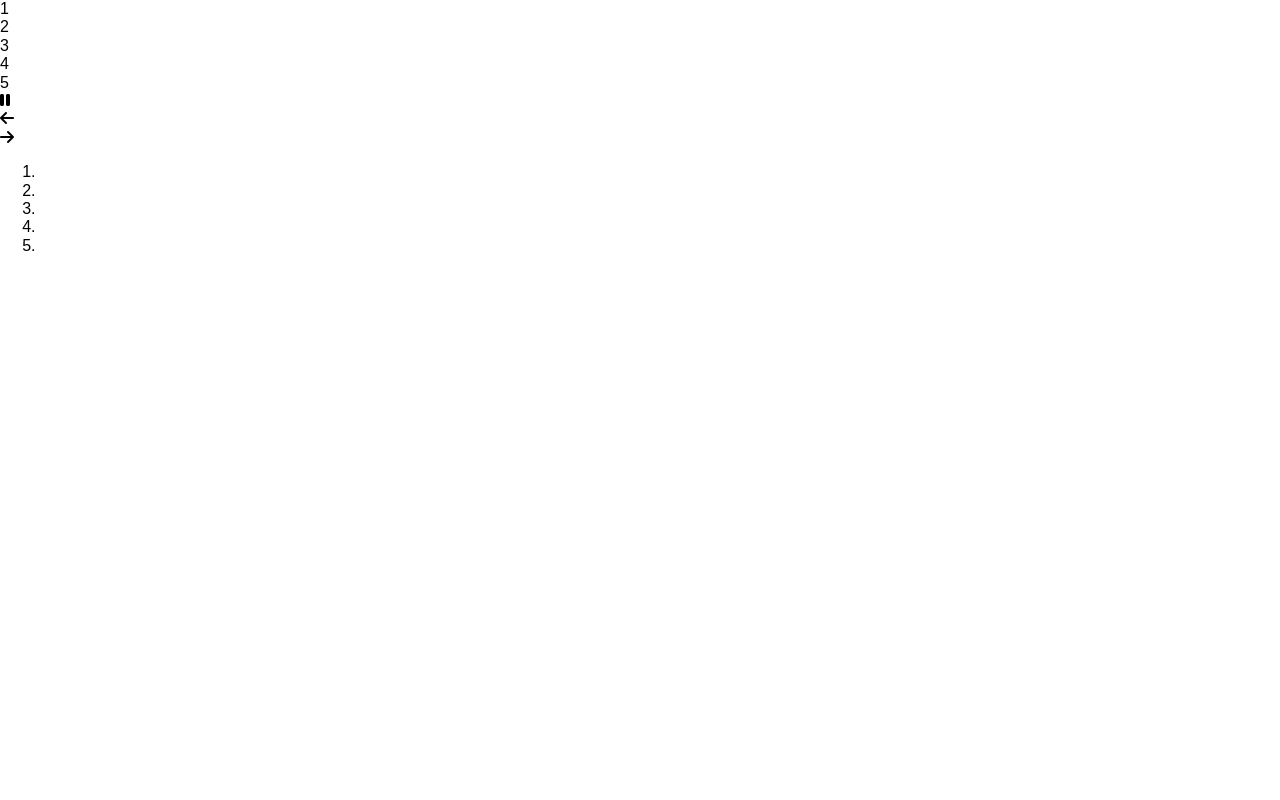
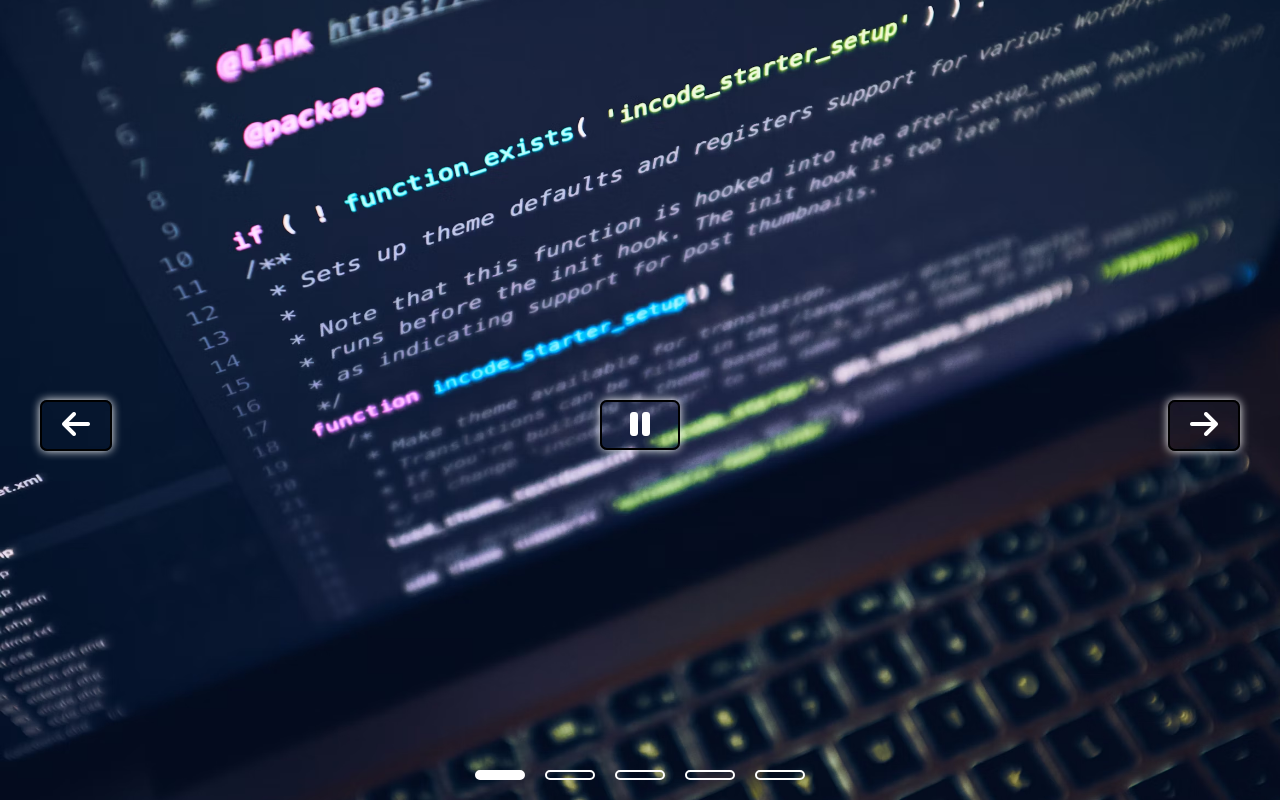
Before and after one commit to Pistalierro/Carousel_js, a website: page index.html in a window 1280 px wide. Drawn offline with Linux system fonts and the light colour scheme.

Commit message:
глобальная разметка и оформление

```diff
--- /dev/null
+++ b/assets/scss/_controls.scss
@@ -0,0 +1,59 @@
+@use "variables" as *;
+
+.controls {
+	position: absolute;
+	top: 50%;
+	z-index: 1;
+	display: flex;
+	justify-content: center;
+	width: 100%;
+	gap: $gap;
+	font-size: 1.5rem;
+}
+
+.control {
+	display: block;
+	padding: $gap * 0.25 $gap;
+	cursor: pointer;
+	user-select: none;
+	color: $color-light;
+	border: 2px solid $color-dark;
+	border-radius: 7px;
+	transition: background-color 0.3s ease;
+	font-size: 2rem;
+	box-shadow: 0 0 ($gap * 0.5) $color-light;
+
+	&:hover {
+		background-color: $color-dark;
+
+	}
+
+	&--pause {
+		display: block;
+		width: $gap * 4;
+		height: $gap * 2.5;
+		text-align: center;
+	}
+
+	&--prev {
+		position: absolute;
+		left: $gap *2;
+		order: -1;
+	}
+
+	&--next {
+		position: absolute;
+		right: $gap *2;
+	}
+}
+
+.control--pause {
+	position: relative;
+
+	> span {
+		position: absolute;
+		top: 50%;
+		left: 50%;
+		transform: translate(-50%, -50%);
+	}
+}
--- /dev/null
+++ b/assets/scss/_indicators.scss
@@ -0,0 +1,26 @@
+@use "variables" as *;
+
+.indicators {
+  position: absolute;
+  list-style: none;
+  margin: 0;
+  padding: 0;
+  display: flex;
+  justify-content: center;
+  bottom: $gap;
+  gap: $gap;
+  width: 100%;
+}
+
+.indicator {
+  display: block;
+  text-align: center;
+  height: $gap * 0.5;
+  width: $gap * 2.5;
+  border: 2px solid $color-light;
+  border-radius: 7px;
+
+  &.active {
+    background-color: $color-light;
+  }
+}
--- a/assets/scss/_slides.scss
+++ b/assets/scss/_slides.scss
@@ -1 +1,48 @@
 @use "variables" as *;
+
+.slides {
+	position: absolute;
+	top: 0;
+	right: 0;
+	bottom: 0;
+	left: 0;
+	z-index: -999;
+}
+
+.slide {
+	position: absolute;
+	top: 0;
+	right: 0;
+	left: 0;
+	bottom: 0;
+	opacity: 0;
+	background-color: lightgrey;
+	background-position: 50% 50%;
+	background-size: cover;
+
+	&:nth-of-type(1) {
+		background-color: red;
+	}
+
+	&:nth-of-type(2) {
+		background-color: blue;
+	}
+
+	&:nth-of-type(3) {
+		background-color: green;
+	}
+
+	&:nth-of-type(4) {
+		background-color: yellow;
+	}
+
+	&:nth-of-type(5) {
+		background-color: indigo;
+	}
+
+	&.active {
+		z-index: 1;
+		opacity: 1;
+	}
+
+}
--- a/assets/scss/_variables.scss
+++ b/assets/scss/_variables.scss
@@ -0,0 +1,4 @@
+$gap: 20px;
+
+$color-light: #ffffff;
+$color-dark: black;
--- a/assets/scss/style.scss
+++ b/assets/scss/style.scss
@@ -2,4 +2,7 @@
 
 @use "variables";
 @use "common";
+
 @use "slides";
+@use "controls";
+@use "indicators";
--- a/index.html
+++ b/index.html
@@ -3,33 +3,38 @@
 
 <head>
 	<meta charset="UTF-8">
-	<meta http-equiv="X-UA-Compatible" content="IE=edge">
-	<meta name="viewport" content="width=device-width, initial-scale=1.0">
+	<meta content="IE=edge" http-equiv="X-UA-Compatible">
+	<meta content="width=device-width, initial-scale=1.0" name="viewport">
 	<title>Slider</title>
-	<link rel="stylesheet" href="https://cdnjs.cloudflare.com/ajax/libs/font-awesome/6.6.0/css/all.min.css">
-	<link rel="stylesheet" href="assets/css/style.css">
+	<link
+		href="https://cdnjs.cloudflare.com/ajax/libs/font-awesome/6.6.0/css/all.min.css"
+		rel="stylesheet">
+	<link href="assets/css/style.css" rel="stylesheet">
 </head>
 
 <body>
 
 <div class="carousel" id="carousel">
 	<div class="slides">
-			<div class="slide">1</div>
-			<div class="slide">2</div>
-			<div class="slide">3</div>
-			<div class="slide">4</div>
-			<div class="slide">5</div>
+		<div class="slide active" style="background-image: url(assets/img/1.jpg);"></div>
+		<div class="slide" style="background-image: url(assets/img/2.jpg);">3</div>
+		<div class="slide" style="background-image: url(assets/img/3.jpg);">4</div>
+		<div class="slide" style="background-image: url(assets/img/4.jpg);">5</div>
+		<div class="slide" style="background-image: url(assets/img/5.jpg);">2</div>
 	</div>
 
 	<div class="controls">
-			<div class="control"><span class="btn btn--pause-play"><i class="fa-solid fa-pause"></i></span></div>
+		<div class="control control--pause"><span><i class="fa-solid fa-pause"></i></span>
+		</div>
 		<!--			<i class="fa-solid fa-play"></i>-->
-			<div class="control"><span class="btn btn--prev"><i class="fa-solid fa-arrow-left"></i></span></div>
-			<div class="control"><span class="btn btn--next"><i class="fa-solid fa-arrow-right"></i></span></div>
+		<div class="control control--prev"><span><i
+			class="fa-solid fa-arrow-left"></i></span></div>
+		<div class="control control--next"><span><i
+			class="fa-solid fa-arrow-right"></i></span></div>
 	</div>
 
 	<ol class="indicators">
-			<li class="indicator"></li>
+		<li class="indicator active"></li>
 		<li class="indicator"></li>
 		<li class="indicator"></li>
 		<li class="indicator"></li>
```
Also changed, not shown: assets/css/style.css, assets/img/1.jpg (added), assets/img/2.jpg (added), assets/img/3.jpg (added), assets/img/4.jpg (added), 1 other file. Lines whose indentation alone changed are shown as unchanged.
